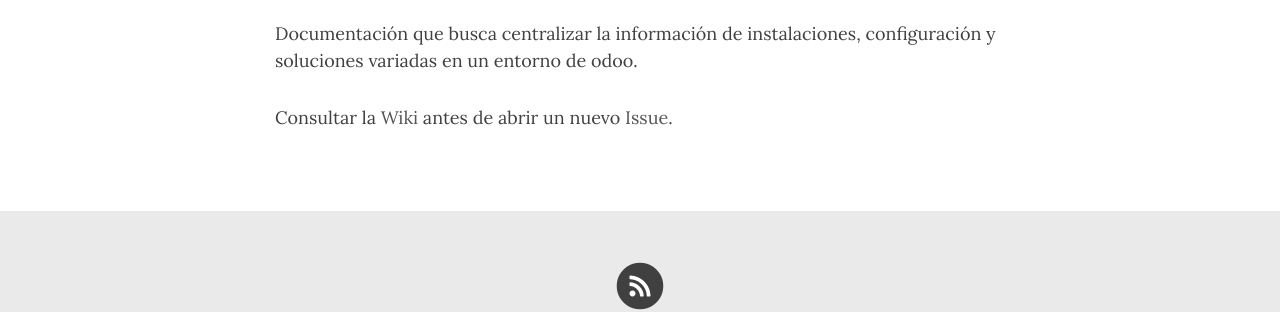
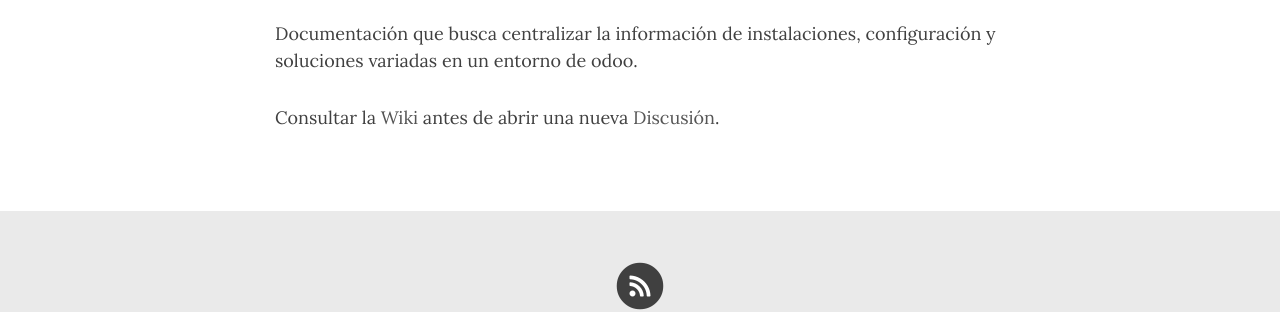
Before and after one commit to OdooAR/odooar.github.io, a Jekyll site: the page built from index.html, in a window 1280 px wide. Shown: the part 296-608 px from the top of the page. Built offline with Jekyll 4.4.1, drawn with Linux system fonts in a browser that asks for light colours; nearby versions of some CDN libraries; the list of posts is cut into pages by our own code.

Commit message:
Update index.html

```diff
--- a/index.html
+++ b/index.html
@@ -9,6 +9,6 @@ subtitle: Documentación de Localización Argentina en Odoo
     Documentación que busca centralizar la información de instalaciones, configuración y soluciones variadas en un entorno de odoo.
   </p>
   <p>
-    Consultar la <a href="https://github.com/OdooAR/odoo-argentina/wiki" target="blank">Wiki</a> antes de abrir un nuevo <a href="https://github.com/OdooAR/odoo-argentina/issues" target="blank">Issue</a>.
+    Consultar la <a href="https://github.com/OdooAR/odoo-argentina/wiki" target="blank">Wiki</a> antes de abrir una nueva <a href="https://github.com/OdooAR/odoo-argentina-doc/discussions" target="blank">Discusión</a>.
   </p>
 </div>
```
